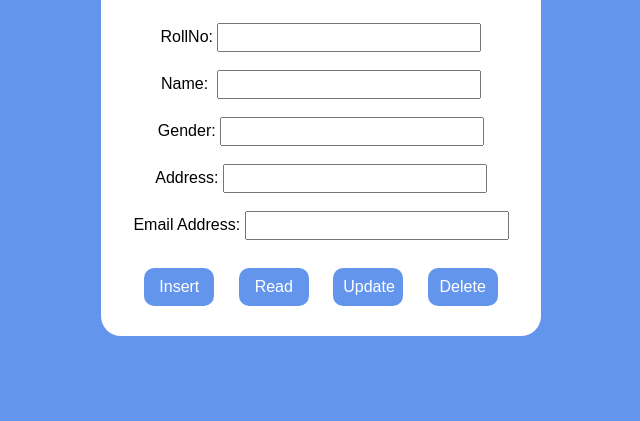
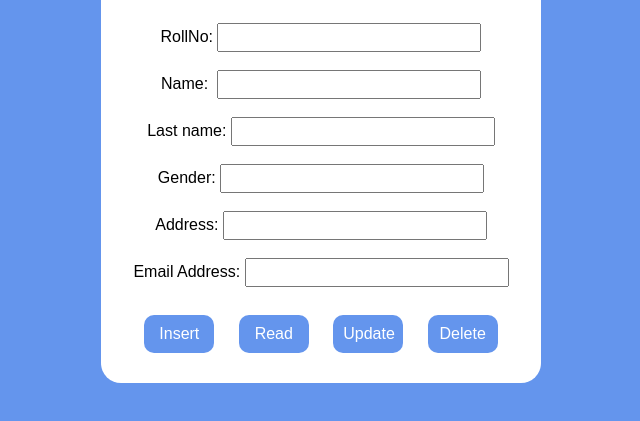
Before and after one commit to Aloisous/Grud, a plain HTML site: page index.html in a window 1280 px wide. Shown: the part 143-564 px from the top of the page, without its empty margins (319-959 px from the left). Drawn offline with Linux system fonts and the light colour scheme; some packages are replaced by stand-ins of ours; a script that the page names is missing.

Commit message:
Update index.html

```diff
--- a/index.html
+++ b/index.html
@@ -15,6 +15,7 @@
       <div class="form">
         RollNo: <input type="text" name="RollNo" id="roll" /> <br /><br />
         Name:&nbsp; <input type="text" name="name" id="name" /> <br /><br />
+Last name: <input type="text" name="lastname" id="lastname" /> <br /><br />
         Gender: <input type="text" name="gender" id="gender" /> <br /><br />
         Address: <input type="text" name="Address" id="address" /> <br /><br />
         Email Address: <input type="text" name="Email" id="email" />
```
